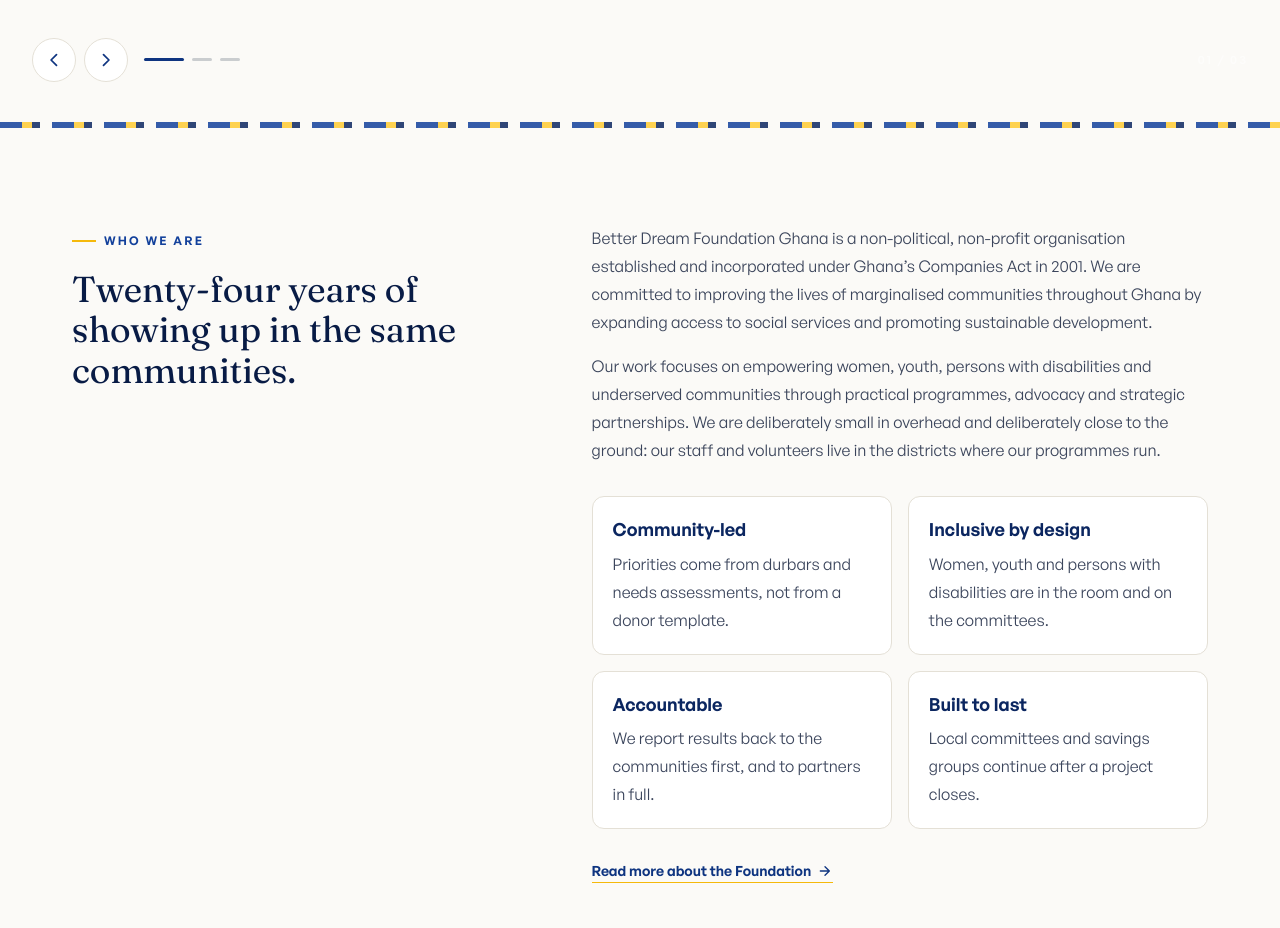
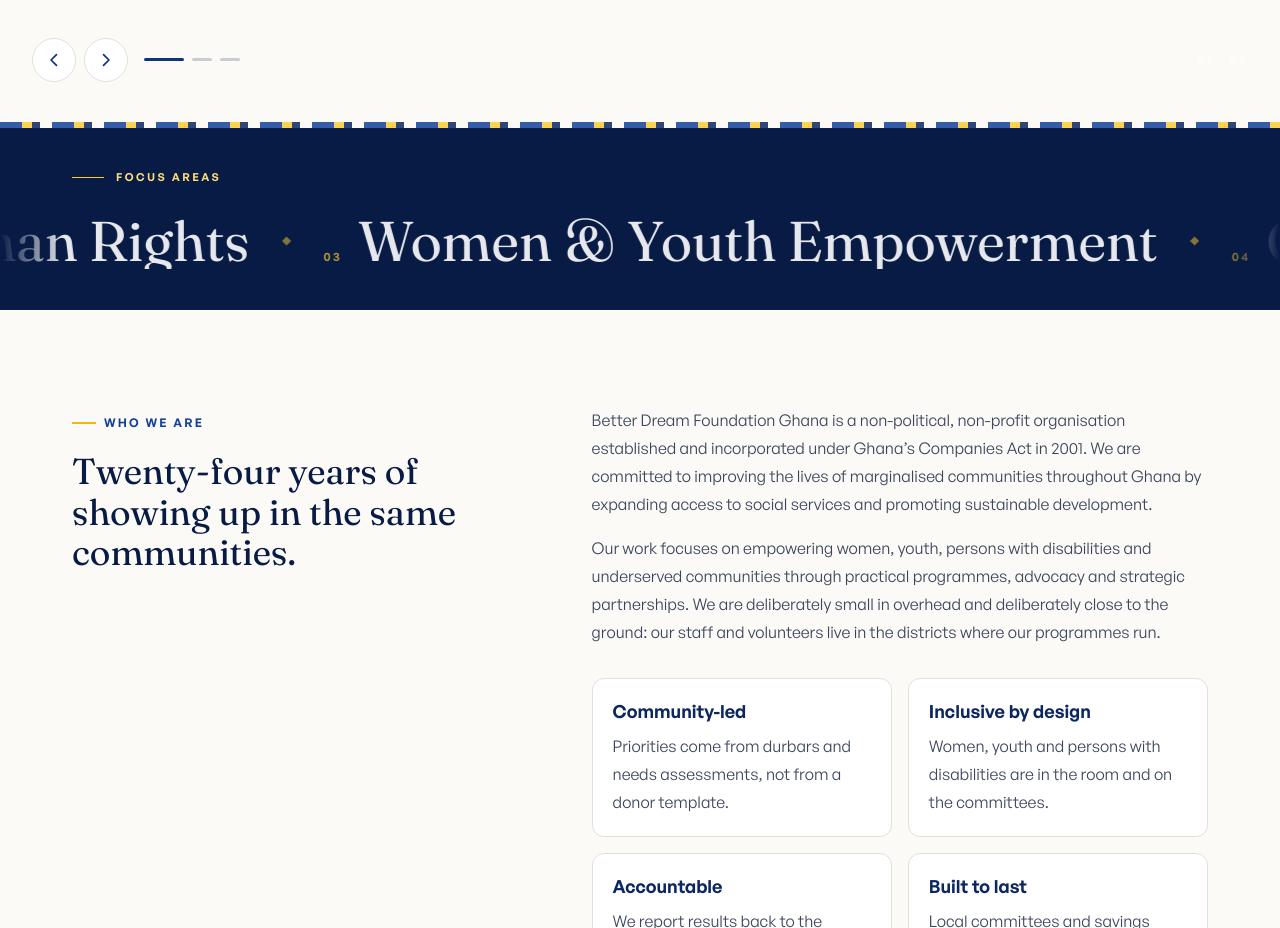
Before and after one commit to Waliyu23/bdfg-web, a Next.js app: page / in a window 1280 px wide. Shown: the part 860-1788 px from the top of the page. Built offline with nearby package versions, Linux system fonts and the light colour scheme.

Commit message:
Add auto-scrolling focus-area ticker under the hero

```diff
--- a/app/globals.css
+++ b/app/globals.css
@@ -260,6 +260,85 @@
     }
   }
 
+  /* ------------------------------------------------------------------
+     Focus-area ticker (full-bleed band under the hero)
+     ------------------------------------------------------------------ */
+  .ticker {
+    position: relative;
+    overflow: hidden;
+    --ticker-fade: 64px;
+    -webkit-mask-image: linear-gradient(
+      to right,
+      transparent,
+      #000 var(--ticker-fade),
+      #000 calc(100% - var(--ticker-fade)),
+      transparent
+    );
+    mask-image: linear-gradient(
+      to right,
+      transparent,
+      #000 var(--ticker-fade),
+      #000 calc(100% - var(--ticker-fade)),
+      transparent
+    );
+  }
+
+  .ticker-track {
+    display: flex;
+    width: max-content;
+    align-items: center;
+    animation: marquee-scroll 42s linear infinite;
+    will-change: transform;
+  }
+
+  .ticker:hover .ticker-track,
+  .ticker:focus-within .ticker-track {
+    animation-play-state: paused;
+  }
+
+  .ticker-item {
+    @apply flex items-baseline gap-3 px-6 sm:gap-4 sm:px-8;
+  }
+
+  .ticker-index {
+    @apply font-sans text-[0.625rem] font-semibold tracking-[0.18em] text-gold-400/70 sm:text-xs;
+  }
+
+  .ticker-label {
+    @apply whitespace-nowrap font-display text-[2rem] leading-none text-white/90 transition-colors duration-300 sm:text-[2.75rem] lg:text-[3.5rem];
+  }
+
+  .ticker-item:hover .ticker-label,
+  .ticker-item:focus-visible .ticker-label {
+    @apply text-gold-300;
+  }
+
+  .ticker-sep {
+    @apply text-gold-400/50;
+  }
+
+  @media (prefers-reduced-motion: reduce) {
+    .ticker {
+      /* No looping: show one copy of the list and let the visitor scroll it. */
+      overflow-x: auto;
+      scroll-snap-type: x proximity;
+      -webkit-mask-image: none;
+      mask-image: none;
+    }
+
+    .ticker-track {
+      animation: none;
+    }
+
+    .ticker-track > li[aria-hidden="true"] {
+      display: none;
+    }
+
+    .ticker-item {
+      scroll-snap-align: center;
+    }
+  }
+
   .link-underline {
     @apply relative inline-flex items-center gap-1.5 text-sm font-semibold text-blue-700;
   }
--- a/app/page.tsx
+++ b/app/page.tsx
@@ -4,6 +4,7 @@ import Link from "@/components/link";
 
 import ArrowRight from "@/components/arrow-right";
 import CtaBand from "@/components/cta-band";
+import FocusTicker from "@/components/focus-ticker";
 import HeroCarousel from "@/components/hero-carousel";
 import NewsCard from "@/components/news-card";
 import { focusAreas } from "@/lib/focus-areas";
@@ -89,6 +90,7 @@ export default function HomePage() {
         fetchPriority="high"
       />
       <HeroCarousel />
+      <FocusTicker />
 
       {/* Who we are */}
       <section className="section">
--- /dev/null
+++ b/components/focus-ticker.tsx
@@ -0,0 +1,63 @@
+import Link from "@/components/link";
+
+import { focusAreas } from "@/lib/focus-areas";
+
+/**
+ * Full-bleed band under the hero: the five focus areas set in large display type,
+ * scrolling continuously. The list is rendered twice so the loop is seamless; the
+ * duplicate copy is hidden from assistive tech and removed from the tab order.
+ * Hovering or focusing the band pauses it, and `prefers-reduced-motion` turns it
+ * into a plain wrapped row of links.
+ */
+export default function FocusTicker() {
+  const items = [...focusAreas, ...focusAreas];
+
+  return (
+    <section
+      aria-labelledby="focus-ticker-heading"
+      className="relative overflow-hidden border-y border-blue-800/60 bg-blue-900 py-8 text-white sm:py-10"
+    >
+      <h2 id="focus-ticker-heading" className="sr-only">
+        Our focus areas
+      </h2>
+
+      <div className="shell flex items-center gap-3 pb-6 sm:pb-7">
+        <span className="h-px w-8 bg-gold-400" aria-hidden="true" />
+        <p className="text-[0.6875rem] font-semibold uppercase tracking-[0.22em] text-gold-300">
+          Focus areas
+        </p>
+      </div>
+
+      <div className="ticker" data-ticker>
+        <ul className="ticker-track">
+          {items.map((area, index) => {
+            const duplicate = index >= focusAreas.length;
+            return (
+              <li
+                key={`${area.slug}-${index}`}
+                aria-hidden={duplicate ? true : undefined}
+                className="flex shrink-0 items-center"
+              >
+                <Link
+                  href={`/focus-areas/${area.slug}/`}
+                  tabIndex={duplicate ? -1 : undefined}
+                  className="ticker-item group"
+                >
+                  <span className="ticker-index" aria-hidden="true">
+                    {String((index % focusAreas.length) + 1).padStart(2, "0")}
+                  </span>
+                  <span className="ticker-label">{area.title}</span>
+                </Link>
+                <span className="ticker-sep" aria-hidden="true">
+                  <svg viewBox="0 0 12 12" className="h-2.5 w-2.5" fill="none">
+                    <path d="M6 0.5 11.5 6 6 11.5 0.5 6Z" fill="currentColor" />
+                  </svg>
+                </span>
+              </li>
+            );
+          })}
+        </ul>
+      </div>
+    </section>
+  );
+}
```
Also changed, not shown: 1 other file (tests, documents, lock files or other folders).
